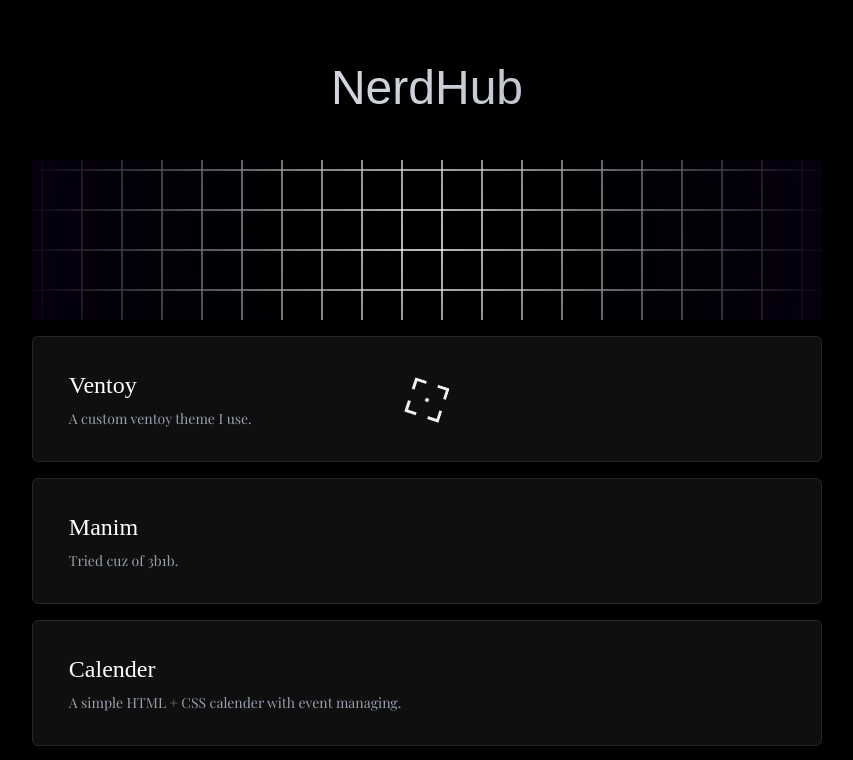
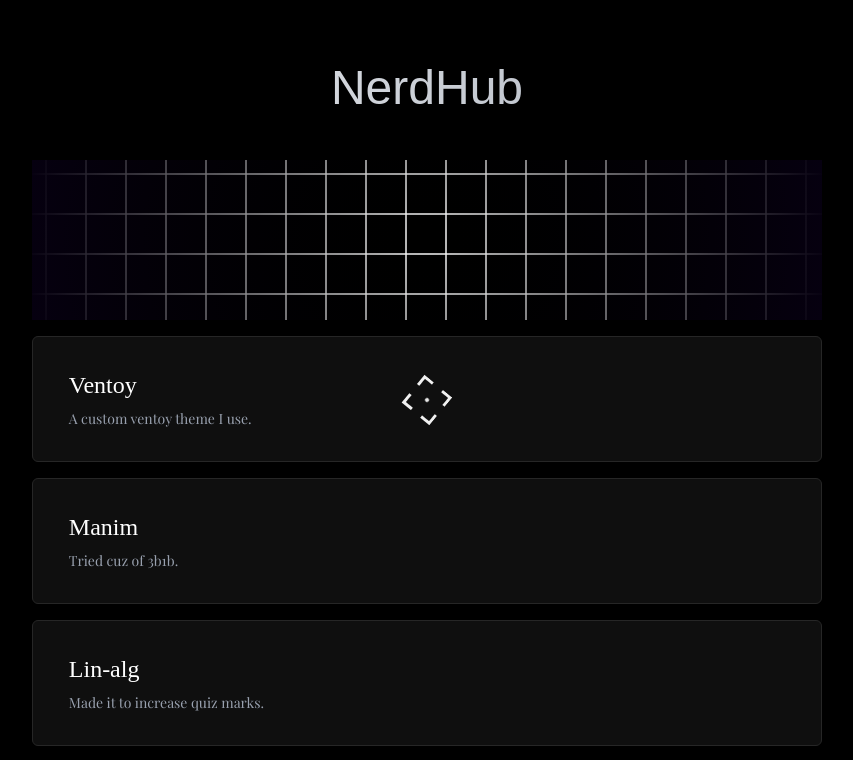
Before and after one commit to varshithpilli/nerdhub, a React (Vite) app: page / in a window 1280 px wide. Shown: the top 760 px of the page, without its empty margins (213-1066 px from the left). Built offline with nearby package versions, Linux system fonts and the light colour scheme; a web font is replaced by a local one.

Commit message:
add: lin-alg

```diff
--- a/src/projects.ts
+++ b/src/projects.ts
@@ -8,6 +8,11 @@
         name: "Manim",
         path: "https://github.com/varshithpilli/manimations",
         description: "Tried cuz of 3b1b."
+    },
+    {
+        name: "Lin-alg",
+        path: "https://varzone.in/Lin-Alg/",
+        description: "Made it to increase quiz marks."
     },
     {
         name: "Calender",
```
